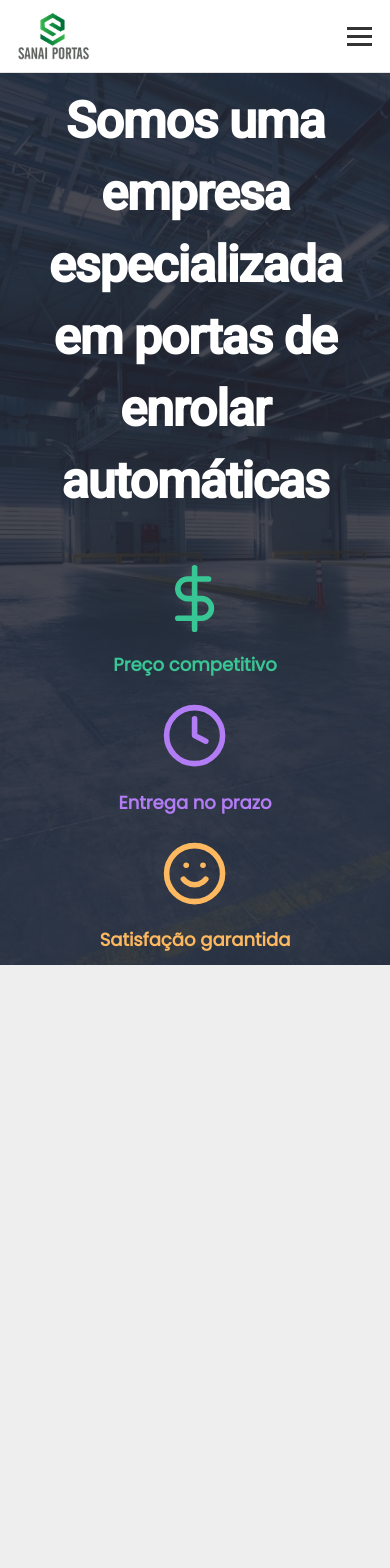
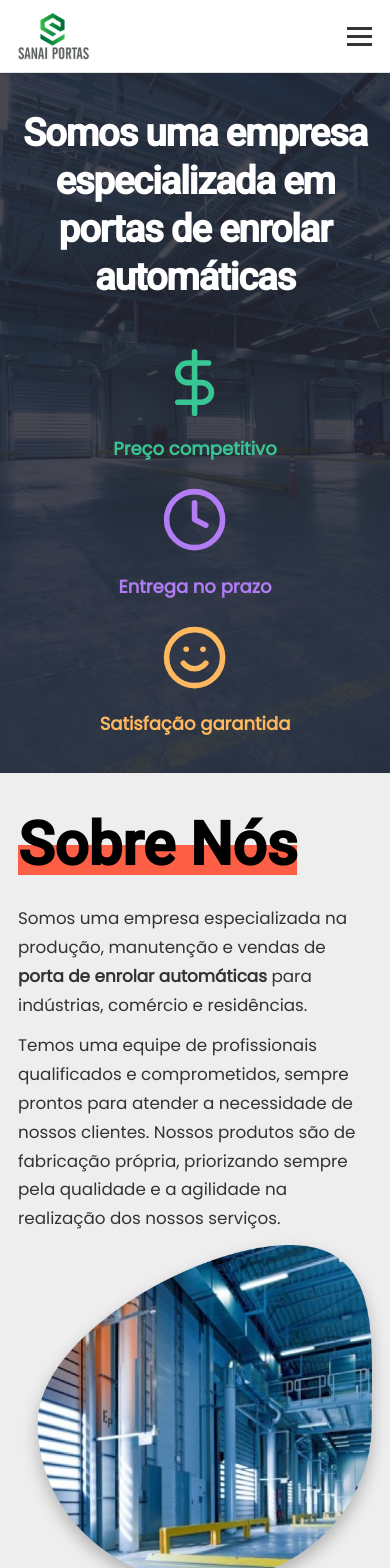
Before and after one commit to Farol-Software/sanai, a Next.js app: page / in a window 390 px wide. Shown: the top 1568 px of the page. Before the commit the page ends 965 px from the top, so only its background shows below. Built offline with nearby package versions, Linux system fonts and the light colour scheme.

Commit message:
Add About section

```diff
--- /dev/null
+++ b/src/components/About/index.tsx
@@ -0,0 +1,27 @@
+import styles from './styles.module.scss'
+
+const About: React.FC = () => {
+  return (
+    <section className={styles.container}>
+      <article>
+        <h1>
+          <mark>Sobre Nós</mark>
+        </h1>
+        <p>
+          Somos uma empresa especializada na produção, manutenção e vendas de{' '}
+          <strong>porta de enrolar automáticas</strong> para indústrias,
+          comércio e residências.
+        </p>
+        <p>
+          Temos uma equipe de profissionais qualificados e comprometidos, sempre
+          prontos para atender a necessidade de nossos clientes. Nossos produtos
+          são de fabricação própria, priorizando sempre pela qualidade e a
+          agilidade na realização dos nossos serviços.
+        </p>
+      </article>
+      <img src="/ellipse.png" alt="Sobre nós" />
+    </section>
+  )
+}
+
+export default About
--- /dev/null
+++ b/src/components/About/styles.module.scss
@@ -0,0 +1,57 @@
+.container {
+  max-width: var(--maxWidth);
+  margin: 0 auto;
+  padding: 3rem 1.5rem;
+
+  display: grid;
+  grid-template-columns: 1fr 1fr;
+
+  img {
+    filter: drop-shadow(0px 8px 8px rgba(0, 0, 0, 0.25));
+  }
+
+  article {
+    color: var(--black);
+    padding-left: 2rem;
+
+    h1 {
+      font-size: 5rem;
+      margin-bottom: 2rem;
+
+      mark {
+        display: inline-block;
+        line-height: 0em;
+        padding-bottom: 0.5em;
+        background-color: var(--orange);
+      }
+    }
+
+    p {
+      width: 32rem;
+      font-size: 1.4rem;
+      line-height: 2.4rem;
+      word-wrap: break-word;
+      overflow-wrap: break-word;
+      hyphens: auto;
+      margin-bottom: 1rem;
+    }
+  }
+
+  @media only screen and (max-width: 768px) {
+    width: 100%;
+    grid-template-columns: 1fr;
+
+    img {
+      width: 100%;
+      height: auto;
+    }
+
+    article {
+      order: -1;
+      padding-left: 0rem;
+      p {
+        width: 100%;
+      }
+    }
+  }
+}
--- a/src/components/PageHero/styles.module.scss
+++ b/src/components/PageHero/styles.module.scss
@@ -1,6 +1,6 @@
 .container {
   height: 100%;
-  padding: 1rem 1.5rem;
+  padding: 3rem 1.5rem;
 
   display: flex;
   flex-direction: column;
@@ -51,7 +51,7 @@
       }
 
       &:nth-of-type(3) {
-        color: var(--orange);
+        color: var(--yellow);
       }
     }
 
@@ -64,4 +64,11 @@
       }
     }
   }
+
+  @media only screen and (max-width: 768px) {
+    h1 {
+      font-size: 3.2rem;
+      line-height: 4rem;
+    }
+  }
 }
--- /dev/null
+++ b/src/components/index.ts
@@ -0,0 +1,4 @@
+import PageHero from './PageHero'
+import About from './About'
+
+export { PageHero, About }
--- a/src/pages/index.tsx
+++ b/src/pages/index.tsx
@@ -1,5 +1,5 @@
 import Head from 'next/head'
-import PageHero from '../components/PageHero'
+import { PageHero, About } from '../components'
 
 export default function Home(): JSX.Element {
   return (
@@ -8,6 +8,7 @@ export default function Home(): JSX.Element {
         <title>Sanai Portas | Principal</title>
       </Head>
       <PageHero />
+      <About />
     </div>
   )
 }
--- a/src/styles/globals.scss
+++ b/src/styles/globals.scss
@@ -7,9 +7,10 @@
   --mobileBreakpoint: 768px;
   --heroOverlayColor: #262732;
 
+  --orange: #fc5f45;
   --green: #38c695;
   --purple: #b27cf5;
-  --orange: #feb960;
+  --yellow: #feb960;
 }
 
 * {
```
Also changed, not shown: public/ellipse.png (added).
